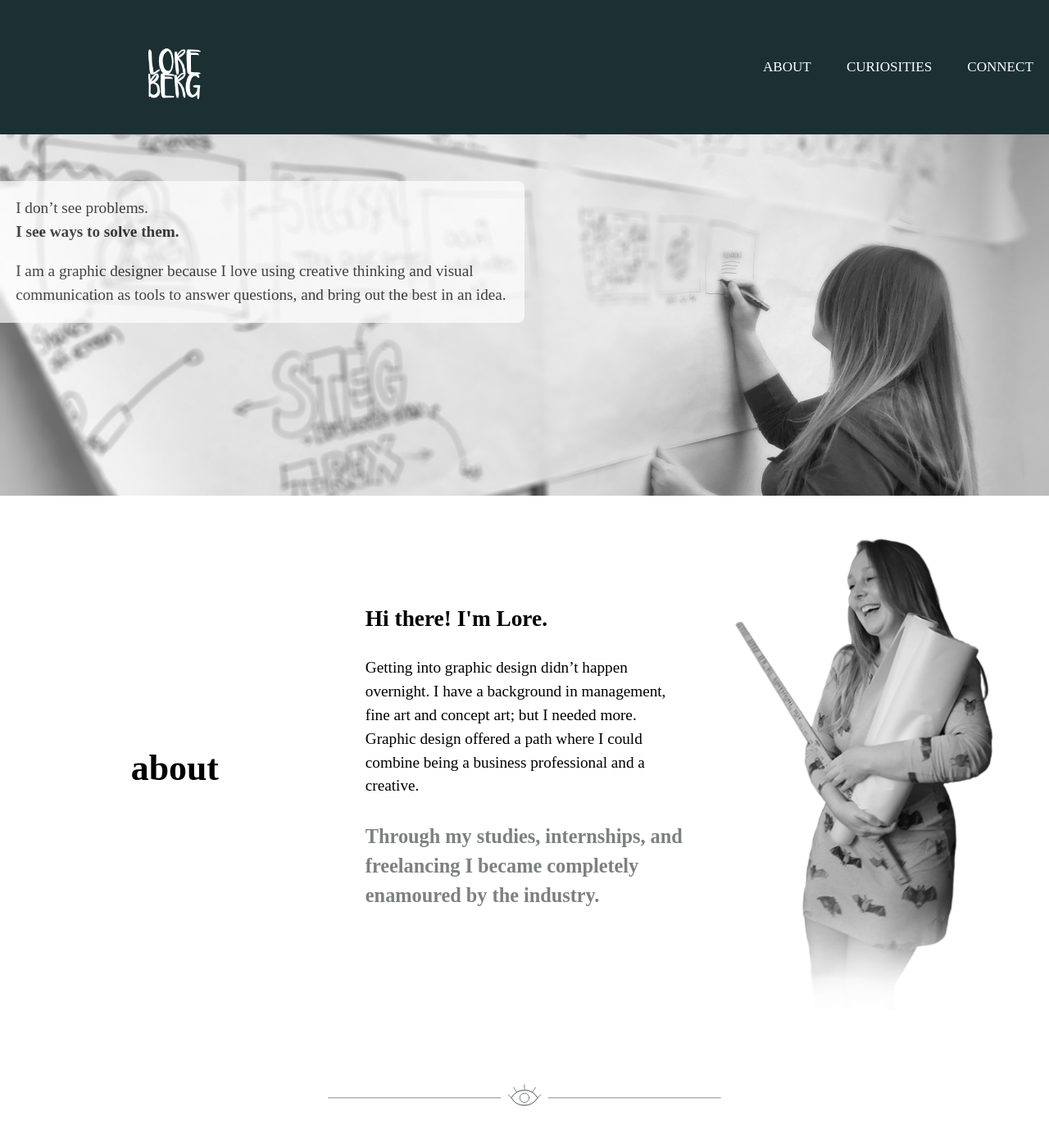
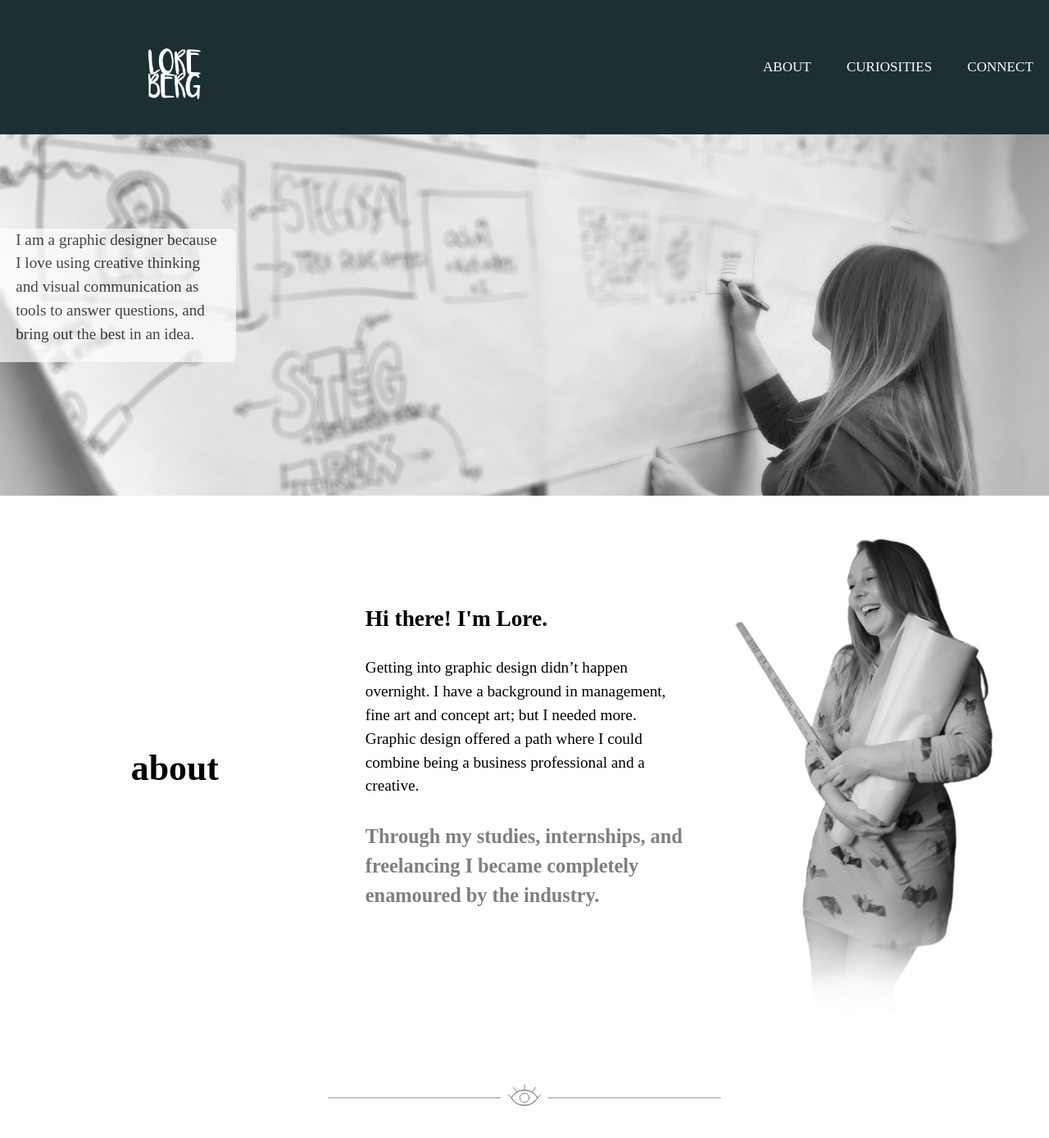
Before and after one commit to laurenberg/graphicsoflore.ca, a Jekyll site: the page built from index.html, in a window 1280 px wide and 1400 px high. Shown: the top 1389 px of the window at 82% size. Built offline with Jekyll 4.4.1, drawn with Linux system fonts in a browser that asks for light colours; some web fonts are replaced.

Commit message:
added lennon to sketchbook, removed first line from why-box

```diff
--- a/css/main.css
+++ b/css/main.css
@@ -49,7 +49,7 @@ body {
 }
 
 .why-box {
-  padding-top: 5em;
+  padding-top: 6em;
   opacity: 0.7;
 }
 
@@ -185,11 +185,11 @@ a {
 
 .why-b {
   padding: 1rem;
-  padding-top: 1rem;
   background-color: #fff;
   width: 50%;
   opacity: 1;
-  border-radius: 0 0 8px 0;
+  border-radius: 0 8px 8px 0;
+  max-width: 25em;
 }
 
 /* ABOUT */
@@ -567,7 +567,7 @@ h2 {
     background-color: #fff;
     width: 50%;
     opacity: 1;
-    border-radius: 0 0 8px 0;
+    border-radius: 0 8px 8px 0;
   }
 
   .ch {
@@ -581,6 +581,11 @@ h2 {
 
   img.grayscale {
     filter: grayscale(100%);
+  }
+
+  .why-box {
+    padding-top: 8em;
+    max-width: 30em;
   }
 
   img.grayscale:hover {
@@ -773,8 +778,8 @@ h2 {
   }
 
   .why-box {
-    padding-top: 7em;
-    max-width: 60em;
+    padding-top: 10em;
+    max-width: 30em;
   }
 
   .symbols {
--- a/index.html
+++ b/index.html
@@ -4,7 +4,6 @@ layout: default
 
   <div class="banner pad-first banner-img" id="home">
     <div class="why-box">
-      <p class="why">I don’t see problems.<br><strong>I see ways to solve them.</strong></p>
       <p class="why-b">I am a graphic designer because I love using creative thinking and visual communication as tools to answer questions, and bring out the best in an idea.</p>
     </div>
   </div>
--- a/sketchbook.html
+++ b/sketchbook.html
@@ -28,6 +28,7 @@ layout: studies
   <img class="img-flex center vert-img" src="{{site.baseurl}}/images/case-studies/sketchbook/chicken.jpg">
   <img class="img-flex vert-img center" src="{{site.baseurl}}/images/case-studies/sketchbook/filth.gif">
   <img class="img-flex" src="{{site.baseurl}}/images/case-studies/sketchbook/ghibli.jpg">
+  <img class="img-flex vert-img center" src="{{site.baseurl}}/images/case-studies/sketchbook/lennon.jpg">
 
   <img class="img-flex pad-r" src="{{site.baseurl}}/images/case-studies/sketchbook/chernabog.jpg">
   <img class="img-flex" src="{{site.baseurl}}/images/case-studies/sketchbook/dumbsketch.jpg">
```
Also changed, not shown: images/case-studies/sketchbook/lennon.jpg (added).
